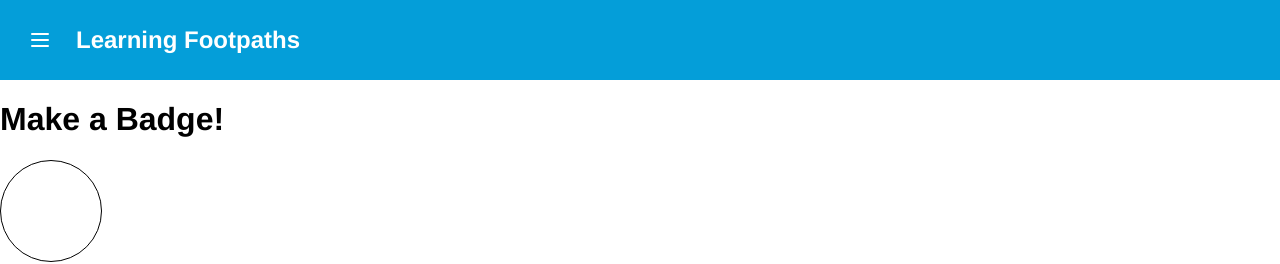
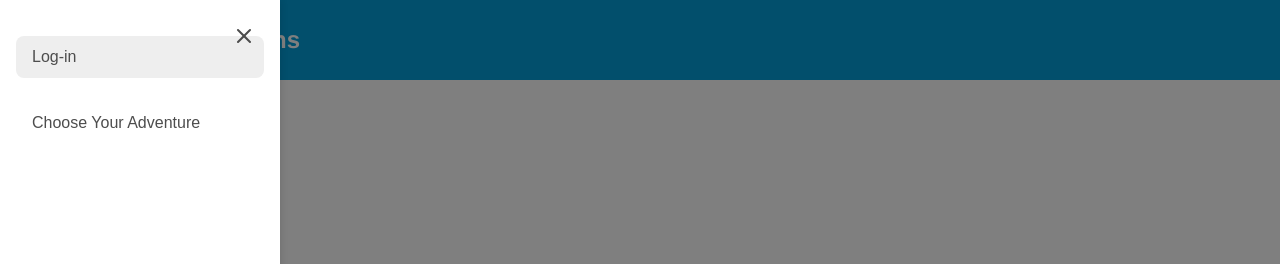
Before and after one commit to casscruzz/learning_footpaths, a React (Vite) app in the folder learning_footpaths_frontend/: page /badgemaker in a window 1280 px wide. Both pictures are taken after a click on the button "Open menu". Shown: the top 264 px of the page. Built offline with nearby package versions, Linux system fonts and the light colour scheme; no server answers.

Commit message:
Basic Navbar added

```diff
--- a/learning_footpaths_frontend/src/components/Header.jsx
+++ b/learning_footpaths_frontend/src/components/Header.jsx
@@ -2,22 +2,24 @@ import React, { useState, useEffect } from "react";
 import axios from "axios";
 import styles from "../css/Header.module.css";
 import "../css/App.css";
+import { useNavigate } from "react-router-dom";
 import { Menu } from "lucide-react";
+import SlidingMenu from "./SlidingMenu";
 
 export default function Header() {
   const [badgeCount, setBadgeCount] = useState(0);
   const [isLoggedIn, setIsLoggedIn] = useState(false);
+  const [isMenuOpen, setIsMenuOpen] = useState(false);
+  const navigate = useNavigate();
 
   useEffect(() => {
     const checkAuthAndBadges = async () => {
       try {
-        // Check if user is logged in
         const authResponse = await axios.get("http://localhost:8888/@me", {
           withCredentials: true,
         });
         setIsLoggedIn(true);
 
-        // If logged in, get badge count
         const badgeResponse = await axios.get(
           "http://localhost:8888/api/user/badge-count",
           { withCredentials: true }
@@ -32,10 +34,18 @@ export default function Header() {
     checkAuthAndBadges();
   }, []);
 
+  const handleNavigate = (path) => {
+    navigate(path);
+  };
+
   return (
     <header className={styles.header}>
       <div className={styles.leftSection}>
-        <button className={styles.menuButton}>
+        <button
+          onClick={() => setIsMenuOpen(true)}
+          className={styles.menuButton}
+          aria-label="Open menu"
+        >
           <Menu size={24} />
         </button>
         <h1 className={styles.title}>Learning Footpaths</h1>
@@ -47,6 +57,13 @@ export default function Header() {
           <span className={styles.trophy}>🏆</span>
         </div>
       )}
+
+      <SlidingMenu
+        isOpen={isMenuOpen}
+        onClose={() => setIsMenuOpen(false)}
+        isAuthenticated={isLoggedIn}
+        onNavigate={handleNavigate}
+      />
     </header>
   );
 }
--- /dev/null
+++ b/learning_footpaths_frontend/src/components/SlidingMenu.jsx
@@ -0,0 +1,90 @@
+import React from "react";
+import { X } from "lucide-react";
+import styles from "../css/SlidingMenu.module.css";
+
+const SlidingMenu = ({ isOpen, onClose, isAuthenticated, onNavigate }) => {
+  const handleMenuClick = (path) => {
+    onClose();
+    onNavigate(path);
+  };
+
+  return (
+    <>
+      {/* Overlay */}
+      <div
+        className={`${styles.overlay} ${isOpen ? styles.overlayVisible : ""}`}
+        onClick={onClose}
+      />
+
+      {/* Sidebar */}
+      <div className={`${styles.sidebar} ${isOpen ? styles.sidebarOpen : ""}`}>
+        <button
+          onClick={onClose}
+          className={styles.closeButton}
+          aria-label="Close menu"
+        >
+          <X size={24} />
+        </button>
+
+        <div className={styles.menuItems}>
+          {!isAuthenticated && (
+            <button
+              onClick={() => handleMenuClick("/login")}
+              className={`${styles.menuItem} ${styles.loginButton}`}
+            >
+              Log-in
+            </button>
+          )}
+
+          <button
+            onClick={() => handleMenuClick("/")}
+            className={styles.menuItem}
+          >
+            Choose Your Adventure
+          </button>
+
+          {isAuthenticated && (
+            <>
+              <button
+                onClick={() => handleMenuClick("/account")}
+                className={styles.menuItem}
+              >
+                My Account
+              </button>
+
+              <button
+                onClick={() => handleMenuClick("/badges")}
+                className={styles.menuItem}
+              >
+                My Badges
+              </button>
+
+              <button
+                onClick={() => handleMenuClick("/badgemaker")}
+                className={styles.menuItem}
+              >
+                Create Custom Badge
+              </button>
+
+              <button
+                onClick={() => handleMenuClick("/accountsettings")}
+                className={styles.menuItem}
+              >
+                Account Settings
+              </button>
+
+              <button
+                onClick={() => handleMenuClick("/logout")}
+                className={`${styles.menuItem} ${styles.logoutButton}`}
+              >
+                Log-out
+              </button>
+            </>
+          )}
+        </div>
+      </div>
+    </>
+  );
+};
+
+export default SlidingMenu;
--- /dev/null
+++ b/learning_footpaths_frontend/src/css/SlidingMenu.module.css
@@ -0,0 +1,84 @@
+.overlay {
+  position: fixed;
+  inset: 0;
+  background-color: rgba(0, 0, 0, 0.5);
+  opacity: 0;
+  pointer-events: none;
+  transition: opacity 0.3s ease;
+  z-index: 40;
+}
+
+.overlayVisible {
+  opacity: 1;
+  pointer-events: auto;
+}
+
+.sidebar {
+  position: fixed;
+  top: 0;
+  left: 0;
+  height: 100%;
+  width: 280px;
+  background-color: var(--white);
+  box-shadow: 2px 0 8px rgba(0, 0, 0, 0.1);
+  transform: translateX(-100%);
+  transition: transform 0.3s ease;
+  z-index: 50;
+  padding-top: 20px;
+}
+
+.sidebarOpen {
+  transform: translateX(0);
+}
+
+.closeButton {
+  position: absolute;
+  top: 16px;
+  right: 16px;
+  background: none;
+  border: none;
+  color: var(--dark-gray);
+  padding: 8px;
+  cursor: pointer;
+  display: flex;
+  align-items: center;
+  justify-content: center;
+}
+
+.menuItems {
+  display: flex;
+  flex-direction: column;
+  padding: 16px;
+  gap: 8px;
+}
+
+.menuItem {
+  display: flex;
+  align-items: center;
+  width: 100%;
+  padding: 12px 16px;
+  background: none;
+  border: none;
+  border-radius: 8px;
+  color: var(--dark-gray);
+  font-size: 16px;
+  text-align: left;
+  cursor: pointer;
+  transition: background-color 0.2s ease;
+}
+
+.menuItem:hover {
+  background-color: var(--light-gray);
+}
+
+.loginButton {
+  background-color: var(--light-gray);
+  border-radius: 8px;
+  margin-bottom: 16px;
+  font-weight: 500;
+}
+
+.logoutButton {
+  margin-top: auto;
+  color: var(--red);
+}
```
